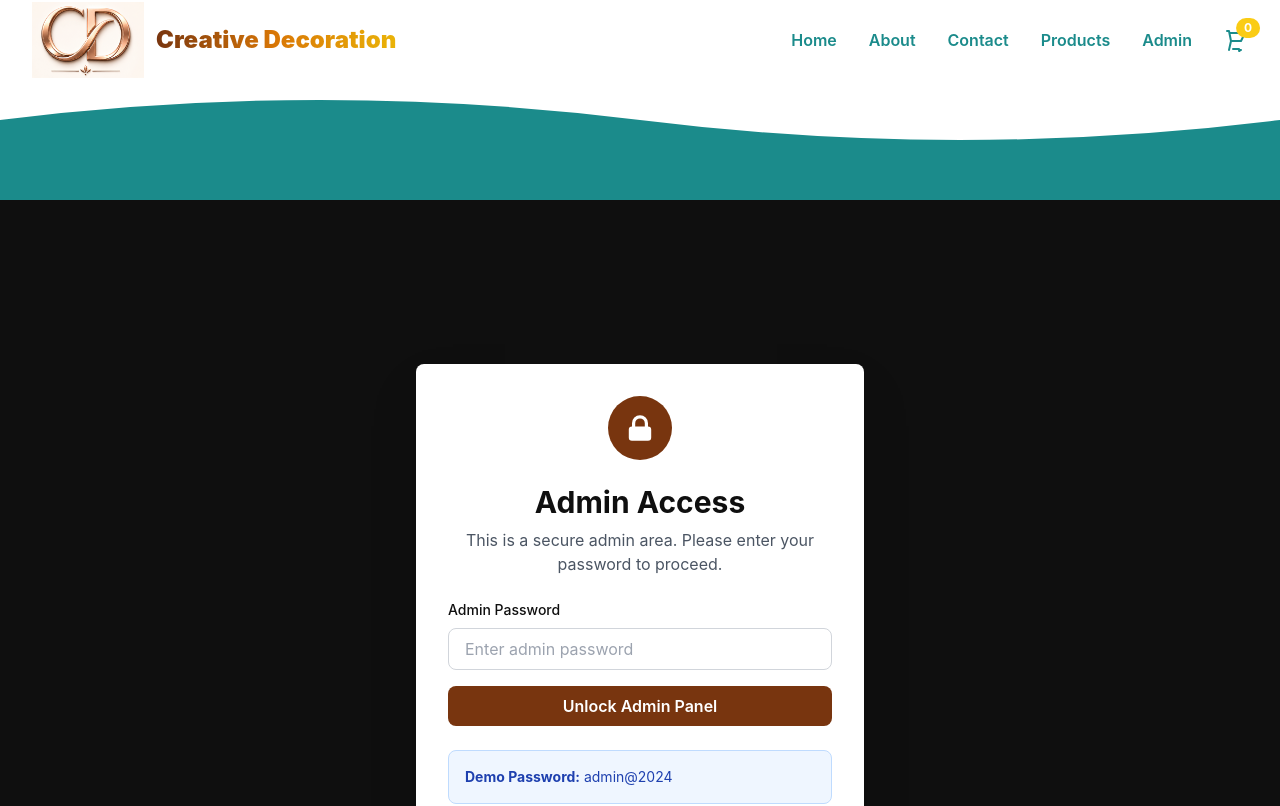
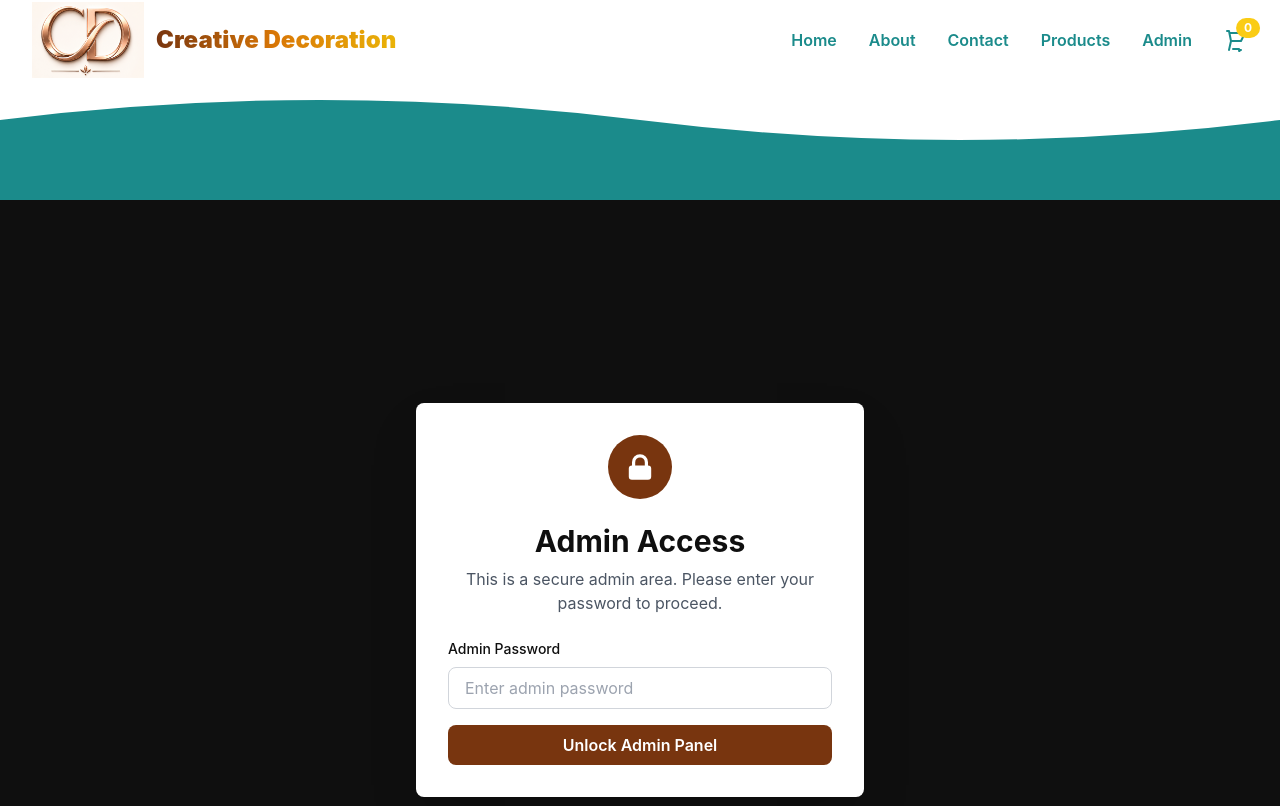
Before and after one commit to vipulsharma1646/Website-For-Creative-Decoration, a Next.js app: page /admin/add-product in a window 1280 px wide. Shown: the top 806 px of the page. Built offline with nearby package versions, Linux system fonts and the light colour scheme.

Commit message:
admin resolved

```diff
--- a/app/admin/add-product/page.tsx
+++ b/app/admin/add-product/page.tsx
@@ -27,7 +27,8 @@ export default function AdminAddProductPage() {
   const [submitMessage, setSubmitMessage] = useState('')
 
   // Simple password check - in production, use proper authentication
-  const ADMIN_PASSWORD = 'admin@2024'
+  // Use NEXT_PUBLIC_ADMIN_PASSWORD from environment for client-side check
+  const ADMIN_PASSWORD = process.env.NEXT_PUBLIC_ADMIN_PASSWORD ?? ''
 
   const handlePasswordSubmit = (e: React.FormEvent) => {
     e.preventDefault()
@@ -216,12 +217,7 @@ export default function AdminAddProductPage() {
               </button>
             </form>
 
-            {/* Demo Note */}
-            <div className="bg-blue-50 border border-blue-200 rounded-lg p-4">
-              <p className="text-sm text-blue-800">
-                <strong>Demo Password:</strong> admin@2024
-              </p>
-            </div>
+            {/* Demo Note removed - password must come from environment */}
           </div>
         </div>
       </div>
--- a/app/page.tsx
+++ b/app/page.tsx
@@ -1,4 +1,6 @@
  'use client'
+
+export const dynamic = 'force-dynamic'
 
 import React, { useEffect, useState } from 'react'
 import ProductCard from '@/components/ProductCard'
```
